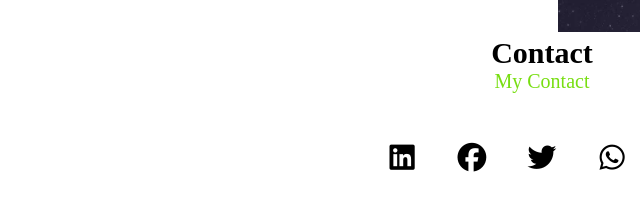
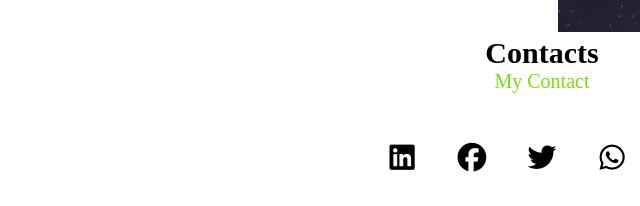
Before and after one commit to SANJAY-WE/portfolio, a plain HTML site: page index.html in a window 1280 px wide. Shown: the part 1491-1697 px from the top of the page, 98-738 px from the left. Drawn offline with nearby package versions, Linux system fonts and the light colour scheme; a web font is replaced by a local one.

Commit message:
portfolio v2

```diff
--- a/index.html
+++ b/index.html
@@ -146,7 +146,7 @@
         <!-- contact -->
          <section id="contact">
             <div class="sectionHead">
-                <h2 class="mainHead">Contact</h2>
+                <h2 class="mainHead">Contacts</h2>
                 <span class="subHead">My Contact</span>
             </div>
         <div class="iconCollection">
```
